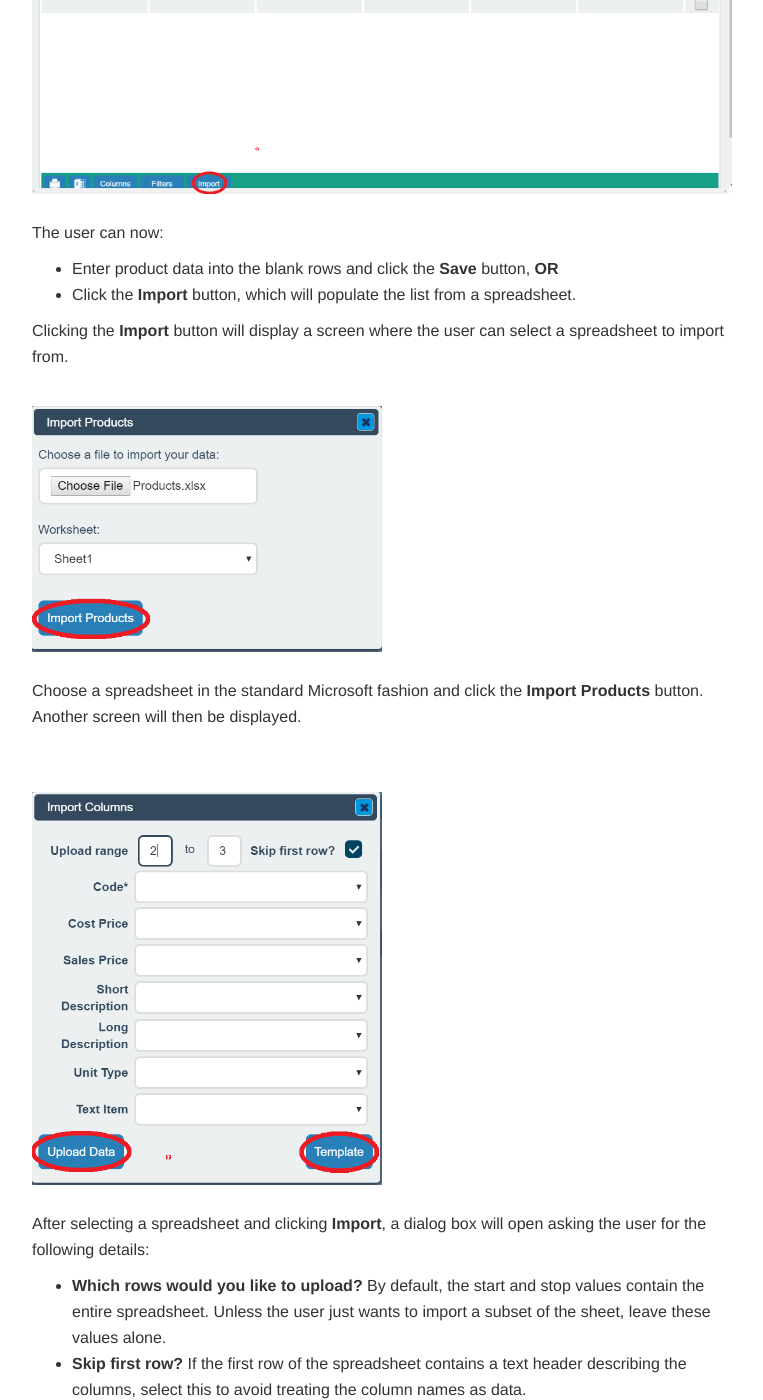
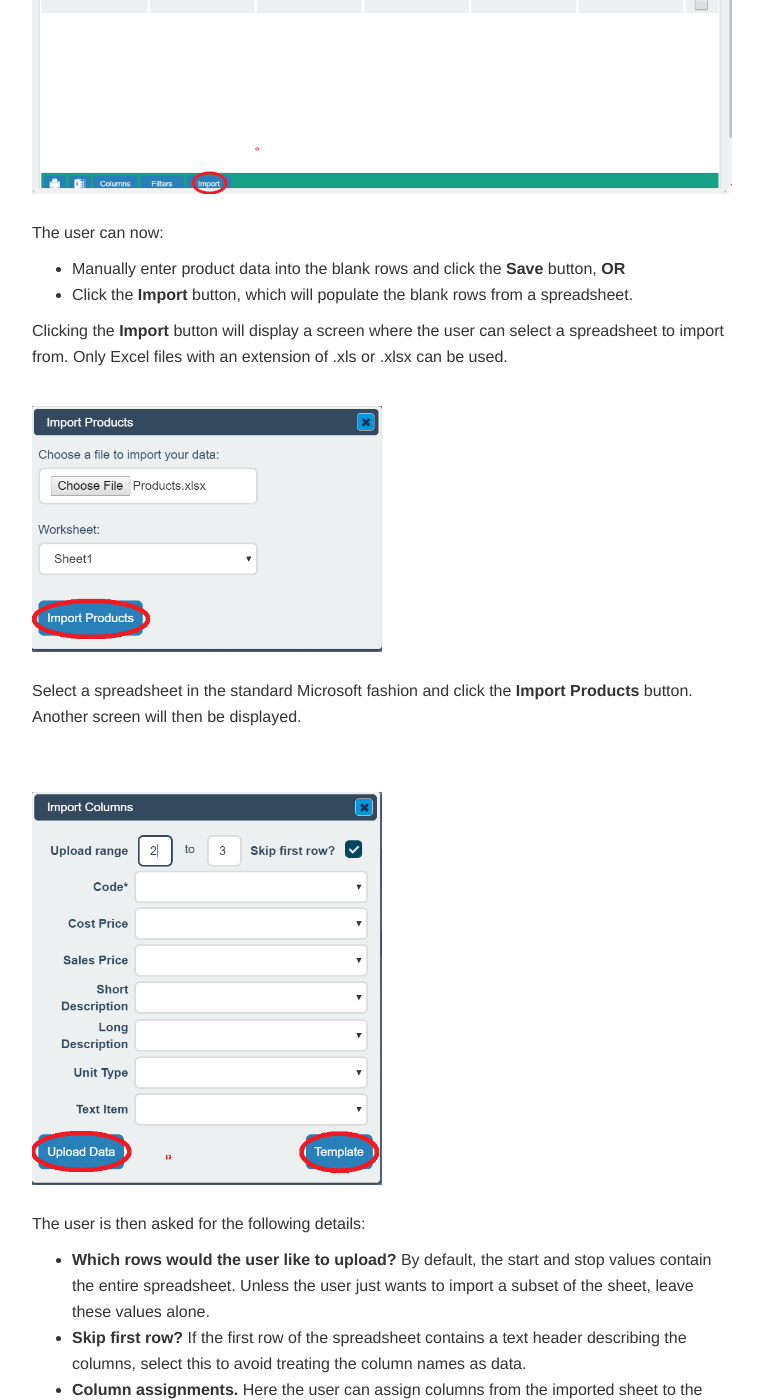
Before and after one commit to JNCSolutions/ConstructionManagerDocs, a Jekyll site: the page built from products.html, in a window 1280 px wide and 1400 px high, scrolled down 2697 px. Shown: the whole window, without its empty margins (258-1021 px from the left). Built offline with Jekyll 4.4.1, drawn with Linux system fonts in a browser that asks for light colours; some of the changed text lies outside the part shown.

Commit message:
Update products.html

```diff
--- a/products.html
+++ b/products.html
@@ -71,22 +71,23 @@ title: Products
 
       <p>The user can now:</p>
       <ul>
-       <li>Enter product data into the blank rows and click the <b>Save</b> button, <b>OR</b></li>
-       <li>Click the <b>Import</b> button, which will populate the list from a spreadsheet.</li>
+       <li>Manually enter product data into the blank rows and click the <b>Save</b> button, <b>OR</b></li>
+       <li>Click the <b>Import</b> button, which will populate the blank rows from a spreadsheet.</li>
       </ul>
 
-      <p>Clicking the <b>Import</b> button will display a screen where the user can select a spreadsheet to import from.</p>
+      <p>Clicking the <b>Import</b> button will display a screen where the user can select a spreadsheet to import from.
+         Only Excel files with an extension of .xls or .xlsx can be used.</p>
       <br>
       <img src="img/Products_Import 02.PNG" style="width: 50%;">
       <br> <br>
-      <p>Choose a spreadsheet in the standard Microsoft fashion and click the <b>Import Products</b> button.
+      <p>Select a spreadsheet in the standard Microsoft fashion and click the <b>Import Products</b> button.
       Another screen will then be displayed.</p>
       <br> <br>
       <img src="img/Products_Import 03.PNG" style="width: 50%;">
       <br> <br>
-     <p>After selecting a spreadsheet and clicking <b>Import</b>, a dialog box will open asking the user for the following details:</p>
+     <p>The user is then asked for the following details:</p>
      <ul>
-      <li><b>Which rows would you like to upload?</b>
+      <li><b>Which rows would the user like to upload?</b>
        By default, the start and stop values contain the entire spreadsheet.
        Unless the user just wants to import a subset of the sheet, leave these values alone.</li>
       <li><b>Skip first row?</b>
```
Also changed, not shown: other parts of products.html (+1 -1 lines).
